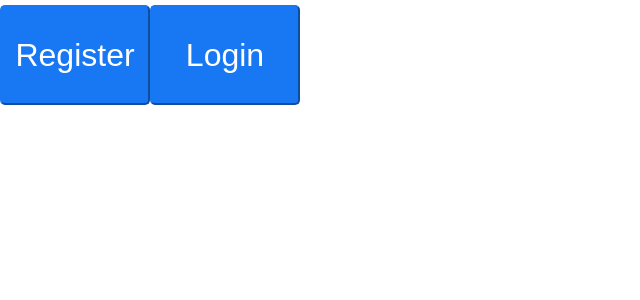
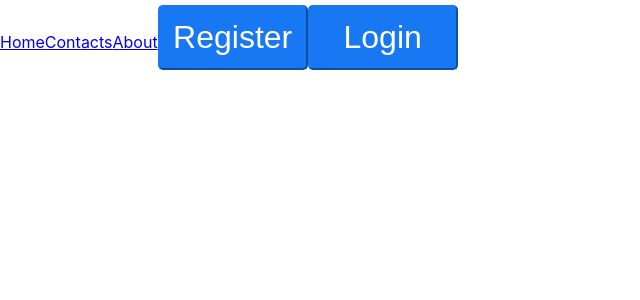
Before and after one commit to mmsuzumm/big-react-app, a React (Create React App) app in the folder frontend/: page / in a window 1280 px wide. Shown: the top 300 px of the page, without its empty margins (0-640 px from the left). Built offline with nearby package versions, Linux system fonts and the light colour scheme.

Commit message:
added menu no css

```diff
--- a/frontend/src/components/screen/home/Home.tsx
+++ b/frontend/src/components/screen/home/Home.tsx
@@ -1,37 +1,19 @@
-import { useState, FC } from 'react';
-import Popup from '../auth/auth-popup/Popup';
-import Button from '../../ui/button/Button';
+import { FC } from 'react';
+import { BrowserRouter, Routes, Route } from 'react-router-dom';
+import NotFound from '../notFound/NotFound';
+import MainLayouts from '../../../layouts/MainLayouts';
 
 const Home: FC = () => {
-  const [authActive, setAuthActive] = useState<boolean>(false);
-  const [authType, setAuthType] = useState<boolean>(true);
-
-  const handleLoginClick = () => {
-    setAuthType(false);
-    setAuthActive(true);
-  };
-
-  const handleRegisterClick = () => {
-    setAuthType(true);
-    setAuthActive(true);
-  };
-
   return (
-    <div>
-      <Button onClick={handleRegisterClick} title={'Register'} disabled={false}>
-        Register
-      </Button>
-      <Button onClick={handleLoginClick} title={'Login'} disabled={false}>
-        Login
-      </Button>
-
-      <Popup
-        active={authActive}
-        setActive={setAuthActive}
-        authType={authType}
-        setAuthType={setAuthType}
-      ></Popup>
-    </div>
+    <BrowserRouter>
+      <Routes>
+        <Route path="/" element={<MainLayouts />}>
+          <Route path="/contacts" element={<NotFound />}></Route>
+          <Route path="/about" element={<NotFound />}></Route>
+          <Route path="*" element={<NotFound />}></Route>
+        </Route>
+      </Routes>
+    </BrowserRouter>
   );
 };
 
--- /dev/null
+++ b/frontend/src/components/screen/notFound/NotFound.tsx
@@ -0,0 +1,5 @@
+const NotFound = () => {
+  return <div>Page not found</div>;
+};
+
+export default NotFound;
--- a/frontend/src/components/ui/button/my-button.module.scss
+++ b/frontend/src/components/ui/button/my-button.module.scss
@@ -7,8 +7,7 @@
   border-radius: 5px;
   width: 10vw;
   min-width: 150px;
-  height: 5vh;
-  min-height: 100px;
+  height: 100%;
   margin-top: 5px;
   transition: background-color 0.3s, border-color 0.3s;
   font-size: 200%;
--- /dev/null
+++ b/frontend/src/components/ui/site-menu/Menu.module.scss
@@ -0,0 +1,3 @@
+.navBar {
+  height: 65px;
+}
--- /dev/null
+++ b/frontend/src/components/ui/site-menu/Menu.tsx
@@ -0,0 +1,41 @@
+import { Link } from 'react-router-dom';
+import Button from '../button/Button';
+import Popup from '../../screen/auth/auth-popup/Popup';
+import { useState } from 'react';
+import styles from './Menu.module.scss';
+const Menu = () => {
+  const [authActive, setAuthActive] = useState<boolean>(false);
+  const [authType, setAuthType] = useState<boolean>(true);
+
+  const handleLoginClick = () => {
+    setAuthType(false);
+    setAuthActive(true);
+  };
+
+  const handleRegisterClick = () => {
+    setAuthType(true);
+    setAuthActive(true);
+  };
+  return (
+    <nav className={styles.navBar}>
+      <Link to="/">Home</Link>
+      <Link to="/contacts">Contacts</Link>
+      <Link to="/about">About</Link>
+      <Button onClick={handleRegisterClick} title={'Register'} disabled={false}>
+        Register
+      </Button>
+      <Button onClick={handleLoginClick} title={'Login'} disabled={false}>
+        Login
+      </Button>
+
+      <Popup
+        active={authActive}
+        setActive={setAuthActive}
+        authType={authType}
+        setAuthType={setAuthType}
+      ></Popup>
+    </nav>
+  );
+};
+
+export default Menu;
--- /dev/null
+++ b/frontend/src/layouts/MainLayouts.tsx
@@ -0,0 +1,15 @@
+import { Outlet } from 'react-router-dom';
+import { FC } from 'react';
+import Menu from '../components/ui/site-menu/Menu';
+
+const MainLayouts: FC = () => {
+
+  return (
+    <>
+      <Menu></Menu>
+      <Outlet />
+    </>
+  );
+};
+
+export default MainLayouts;
```
